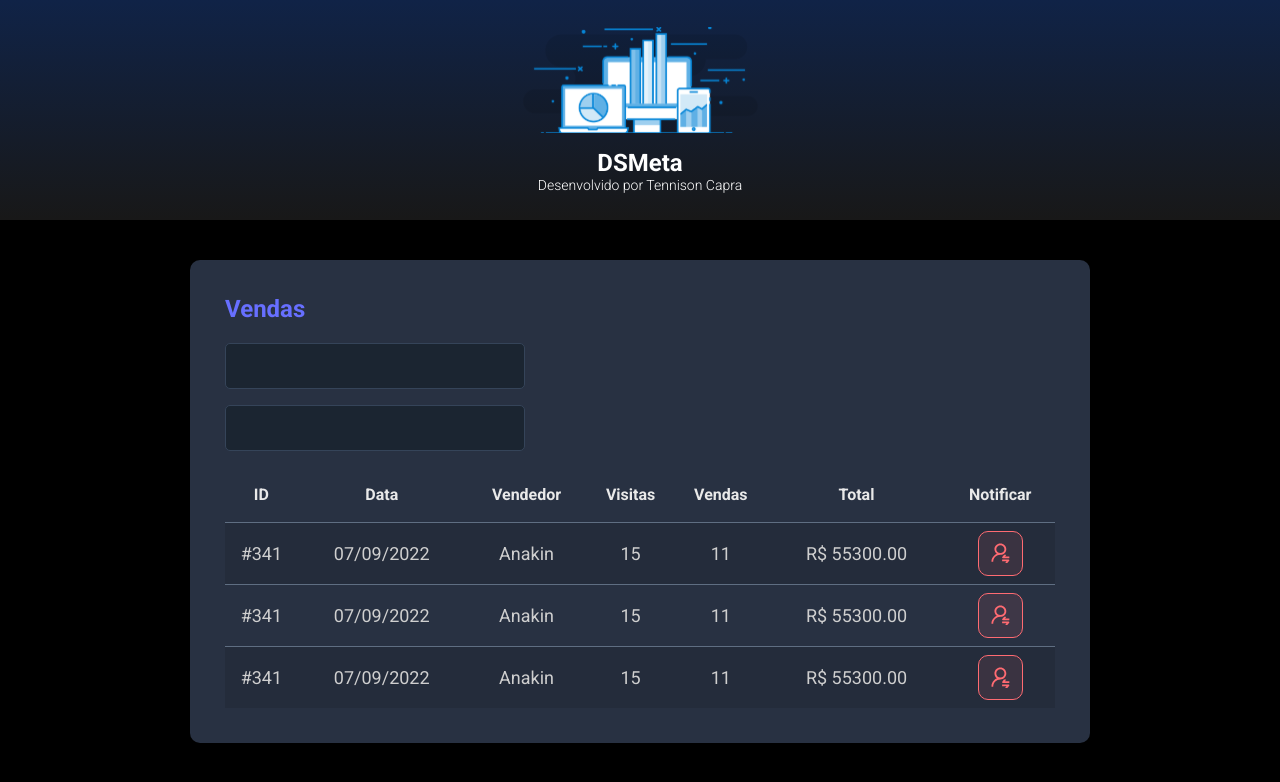
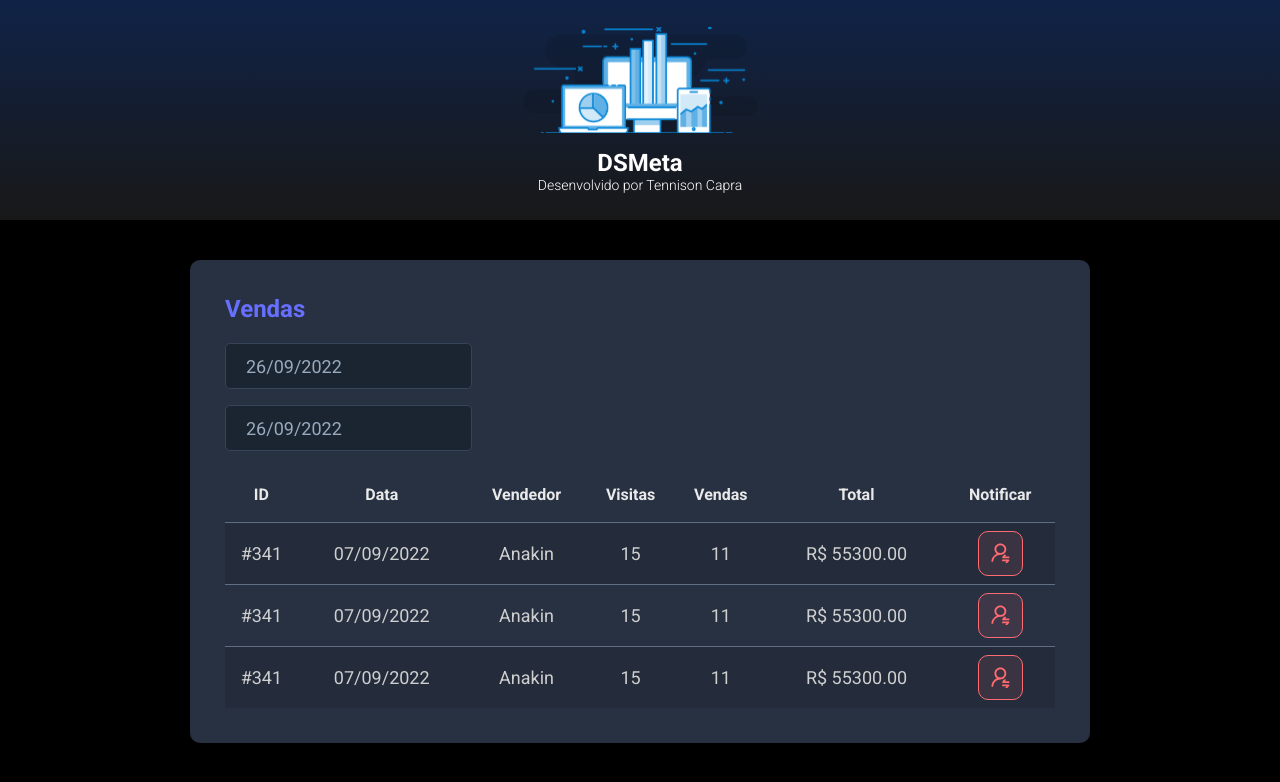
Before and after one commit to teteUser/ds-meta, a React (Vite) app in the folder frontend/: page / in a window 1280 px wide. Shown: the top 782 px of the page. Built offline with nearby package versions, Linux system fonts and the light colour scheme.

Commit message:
implementing DatePicker

```diff
--- a/frontend/package.json
+++ b/frontend/package.json
@@ -9,7 +9,9 @@
     "preview": "vite preview"
   },
   "dependencies": {
+    "@types/react-datepicker": "4.4.2",
     "react": "^18.2.0",
+    "react-datepicker": "4.8.0",
     "react-dom": "^18.2.0"
   },
   "devDependencies": {
--- a/frontend/src/components/SalesCard/index.tsx
+++ b/frontend/src/components/SalesCard/index.tsx
@@ -1,5 +1,7 @@
 import './style.css'
 import NotificationButton from '../NotificationButton'
+import DatePicker from "react-datepicker";
+import "react-datepicker/dist/react-datepicker.css";
 
 function SalesCard() {
     return (
@@ -7,10 +9,20 @@
                     <h2 className="dsmeta-sales-title">Vendas</h2>
                     <div>
                         <div className="dsmeta-form-control-container">
-                            <input class="dsmeta-form-control" type="text" name="" id="" />
+                        <DatePicker
+                            selected={new Date()}
+                            onChange={(date: Date) => {}}
+                            className="dsmeta-form-control"
+                            dateFormat="dd/MM/yyyy"
+                        />
                         </div>
                         <div className="dsmeta-form-control-container">
-                            <input className="dsmeta-form-control" type="text" name="" id="" />
+                        <DatePicker
+                            selected={new Date()}
+                            onChange={(date: Date) => {}}
+                            className="dsmeta-form-control"
+                            dateFormat="dd/MM/yyyy"
+                        />
                         </div>
                     </div>
 
```
Also changed, not shown: 1 other file (tests, documents, lock files or other folders).
